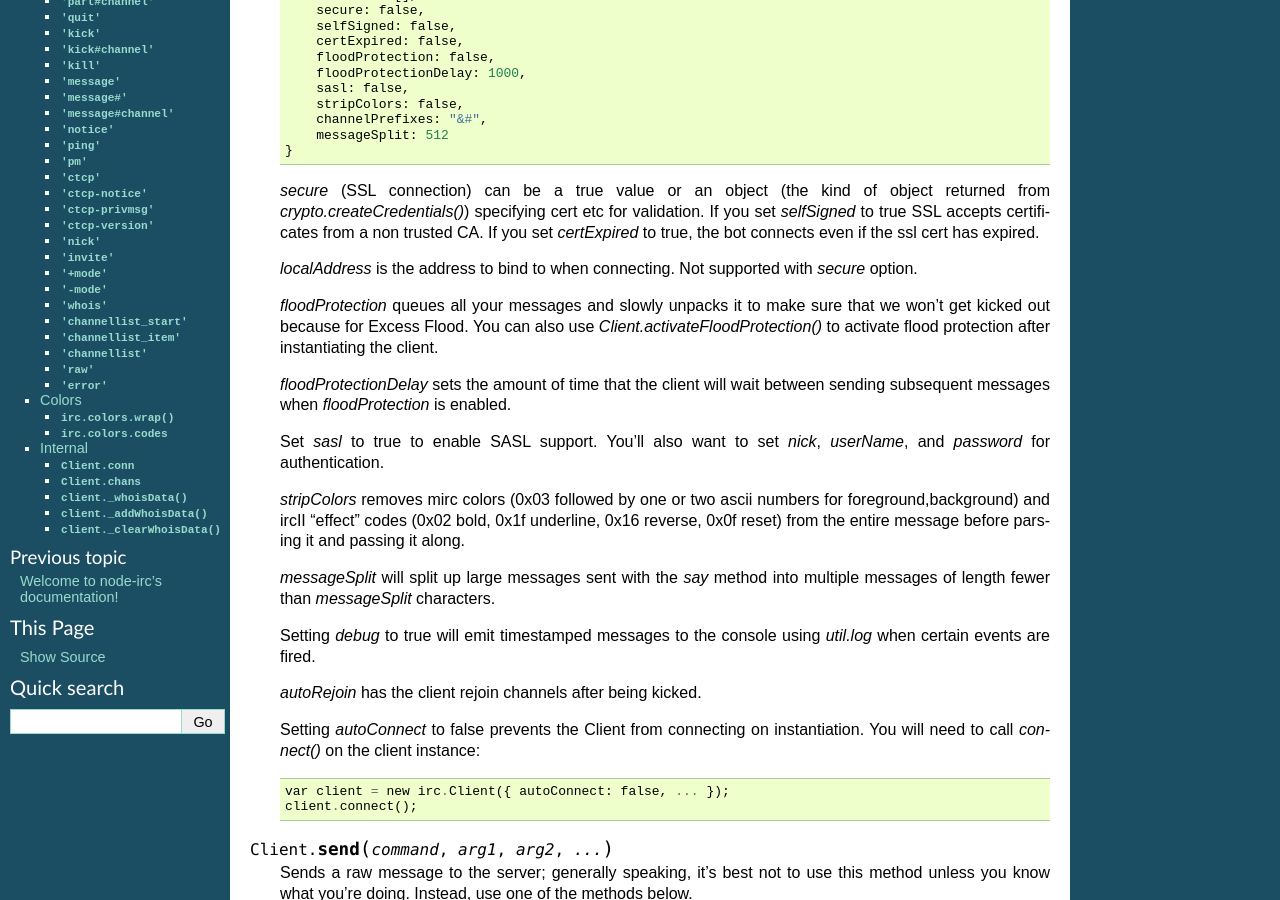
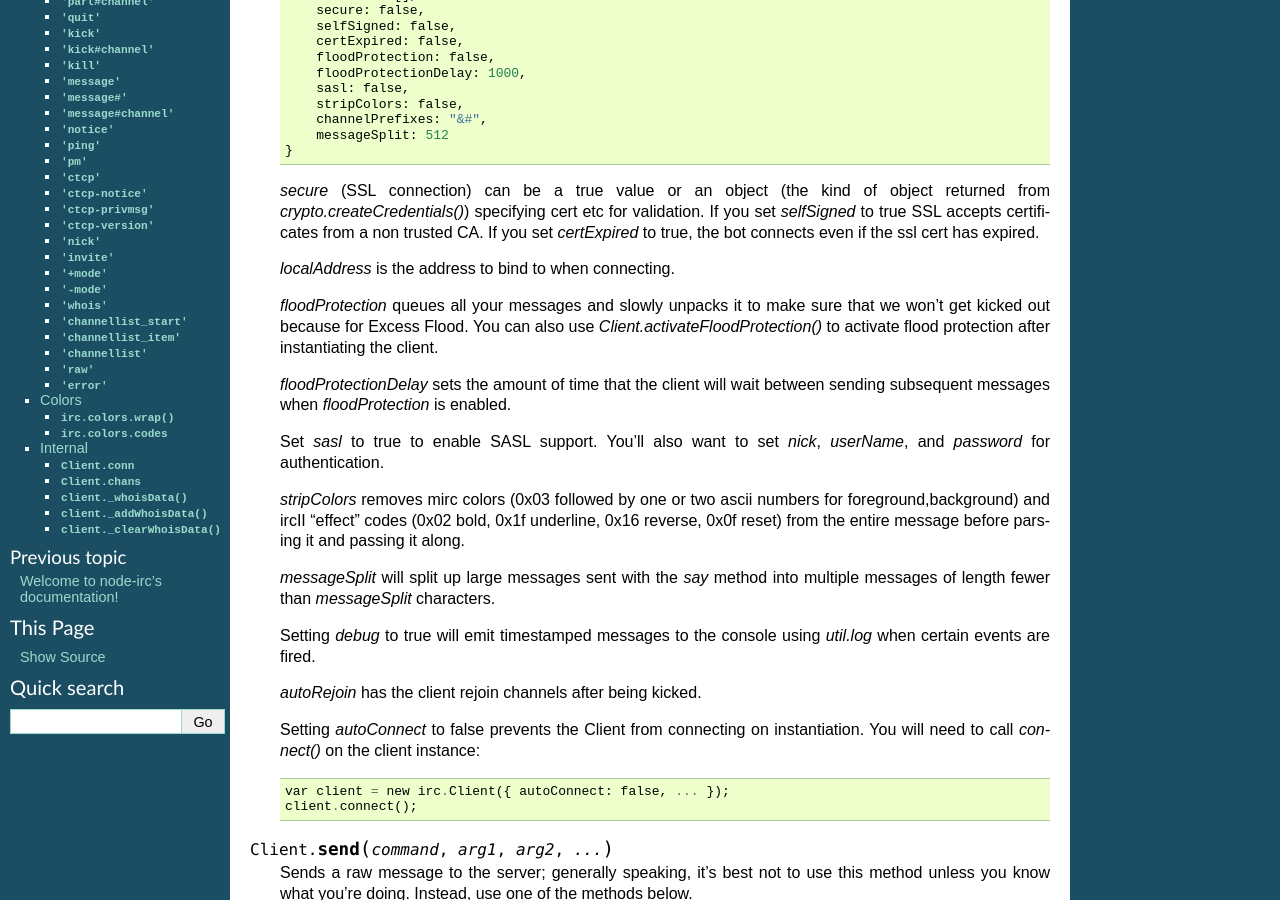
Before and after one commit to martynsmith/node-irc, a Sphinx documentation site: the page built from docs/API.rst, in a window 1280 px wide and 900 px high, scrolled down 466 px. Built offline with Sphinx 7.4.7, drawn with Linux system fonts in a browser that asks for light colours.

Commit message:
bind address is supported with secure connections

```diff
--- a/docs/API.rst
+++ b/docs/API.rst
@@ -41,8 +41,7 @@ Client
     If you set `selfSigned` to true SSL accepts certificates from a non trusted CA.
     If you set `certExpired` to true, the bot connects even if the ssl cert has expired.
 
-    `localAddress` is the address to bind to when connecting. Not
-    supported with `secure` option.
+    `localAddress` is the address to bind to when connecting.
 
     `floodProtection` queues all your messages and slowly unpacks it to make sure
     that we won't get kicked out because for Excess Flood. You can also use
```
